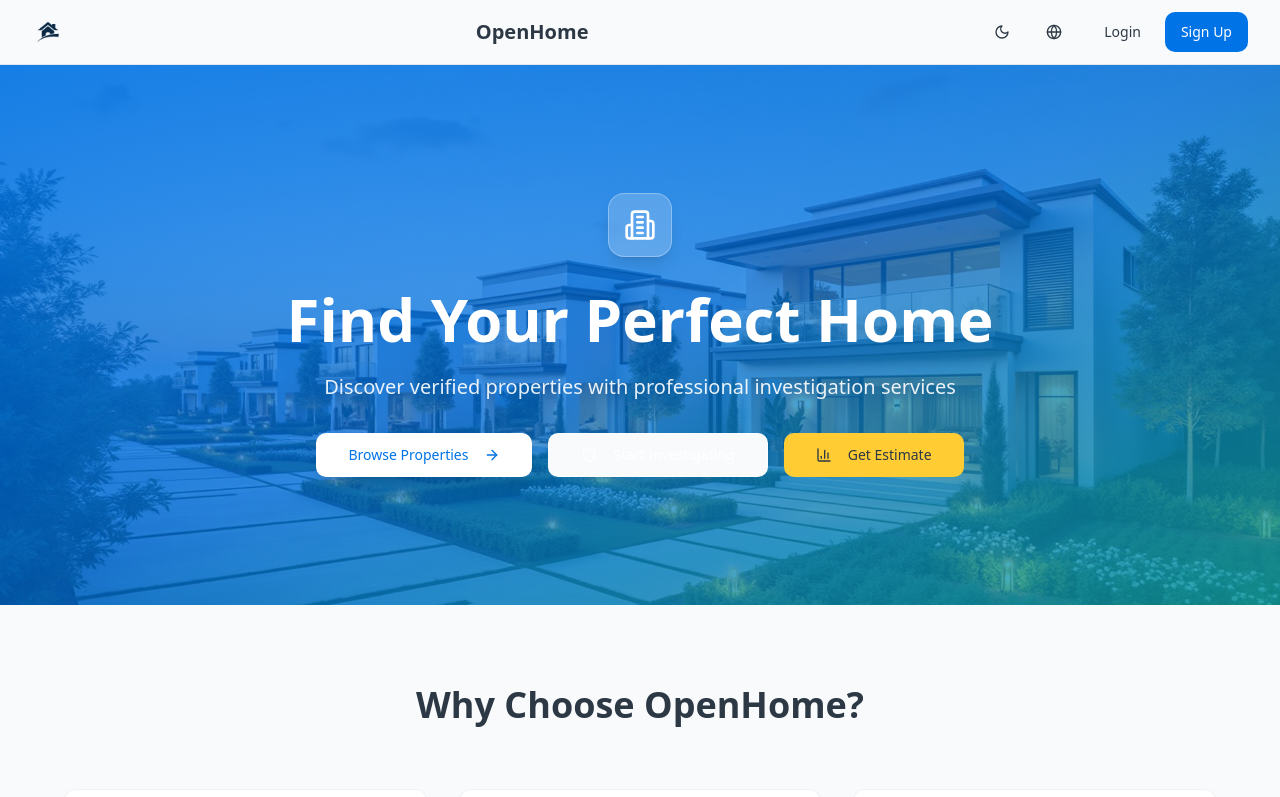
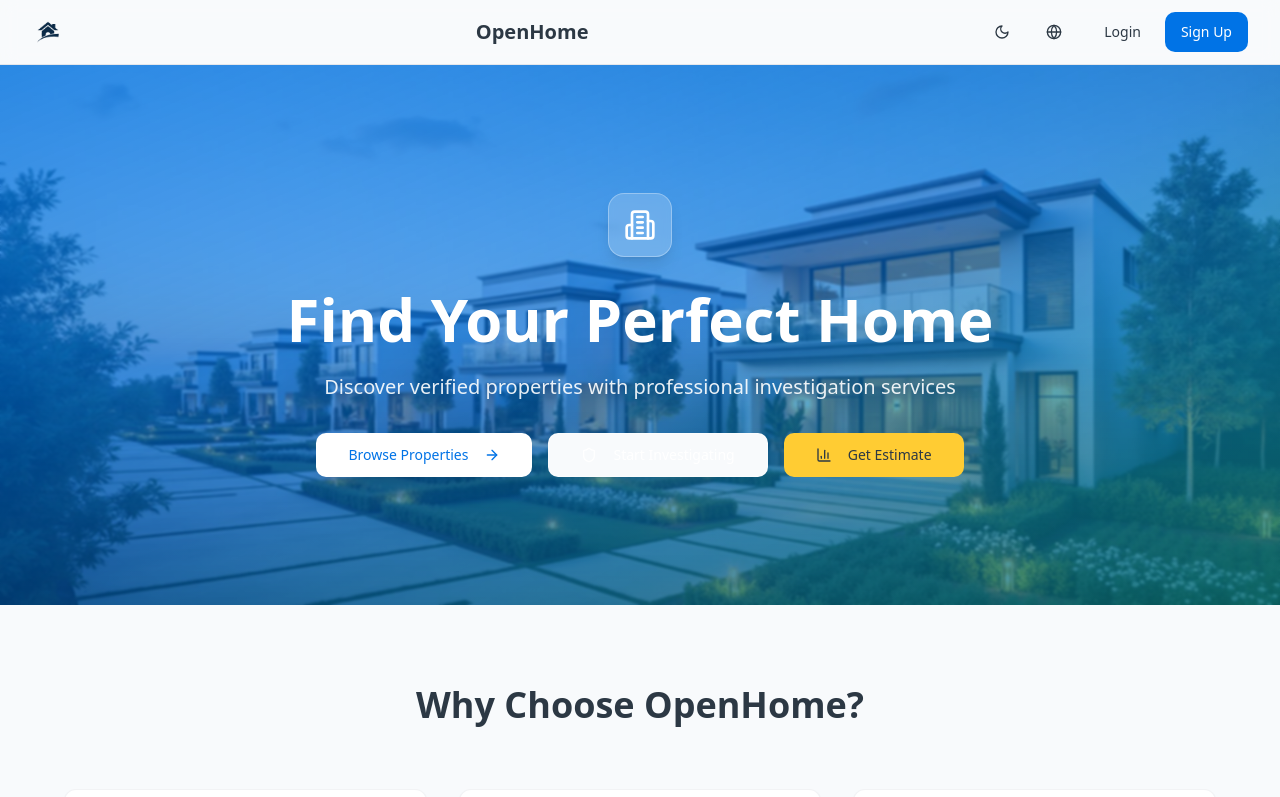
Before and after one commit to douaaboustane/residence-reach-realm-83, a React (Vite) app: page / in a window 1280 px wide. Shown: the top 797 px of the page. Built offline with nearby package versions, Linux system fonts and the light colour scheme.

Commit message:
Revert background changes
Reverted background changes to a previous version.
-edited src/index.css
-edited src/pages/Home.tsx

```diff
--- a/src/pages/Home.tsx
+++ b/src/pages/Home.tsx
@@ -24,12 +24,24 @@ const Home: React.FC = () => {
   }, [backgrounds.length]);
   return <div className="min-h-screen bg-background">
       {/* Hero Section */}
-      <section className="relative overflow-hidden">
+      <section className="relative overflow-hidden bg-gradient-to-br from-slate-900 via-blue-900 to-indigo-900">
         <div className="absolute inset-0">
-          {backgrounds.map((bg, index) => <div key={index} className={`absolute inset-0 transition-opacity duration-1000 ${index === currentBg ? 'opacity-100' : 'opacity-0'}`}>
-              <img src={bg} alt="Luxury real estate background" className="w-full h-full object-cover animate-fade-in" />
-            </div>)}
-          <div className="absolute inset-0 bg-gradient-to-br from-primary/90 via-primary/70 to-accent/80" />
+          {backgrounds.map((bg, index) => (
+            <div
+              key={index}
+              className={`absolute inset-0 transition-all duration-2000 ease-in-out ${
+                index === currentBg ? 'opacity-100 scale-100' : 'opacity-0 scale-105'
+              }`}
+            >
+              <img
+                src={bg}
+                alt="Luxury real estate background"
+                className="w-full h-full object-cover animate-fade-in"
+              />
+            </div>
+          ))}
+          <div className="absolute inset-0 bg-gradient-to-br from-primary/80 via-primary/60 to-accent/70 backdrop-blur-[1px]" />
+          <div className="absolute inset-0 bg-gradient-to-t from-black/20 via-transparent to-transparent" />
         </div>
 
         <div className="container mx-auto px-4 sm:px-6 lg:px-8 py-20 lg:py-32 relative">
```
